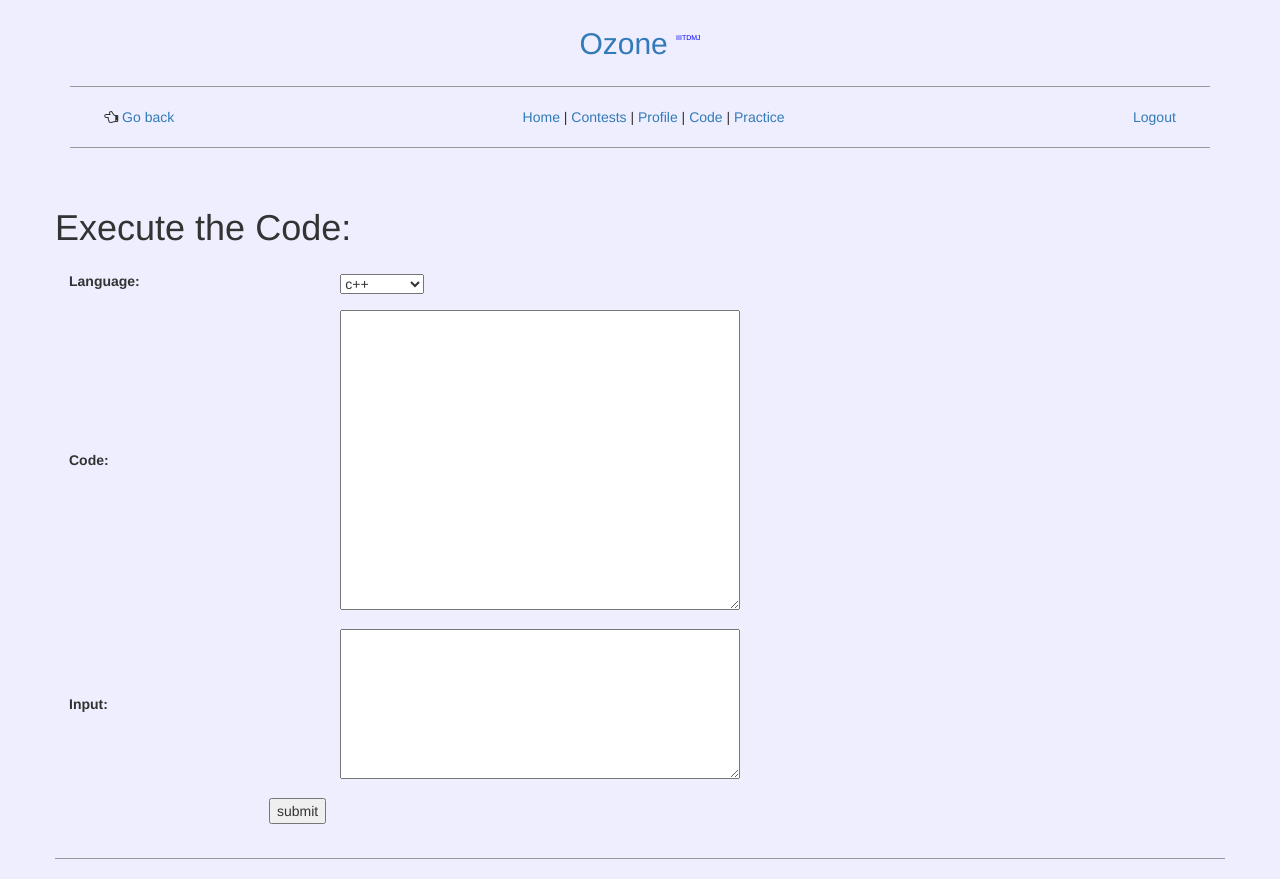
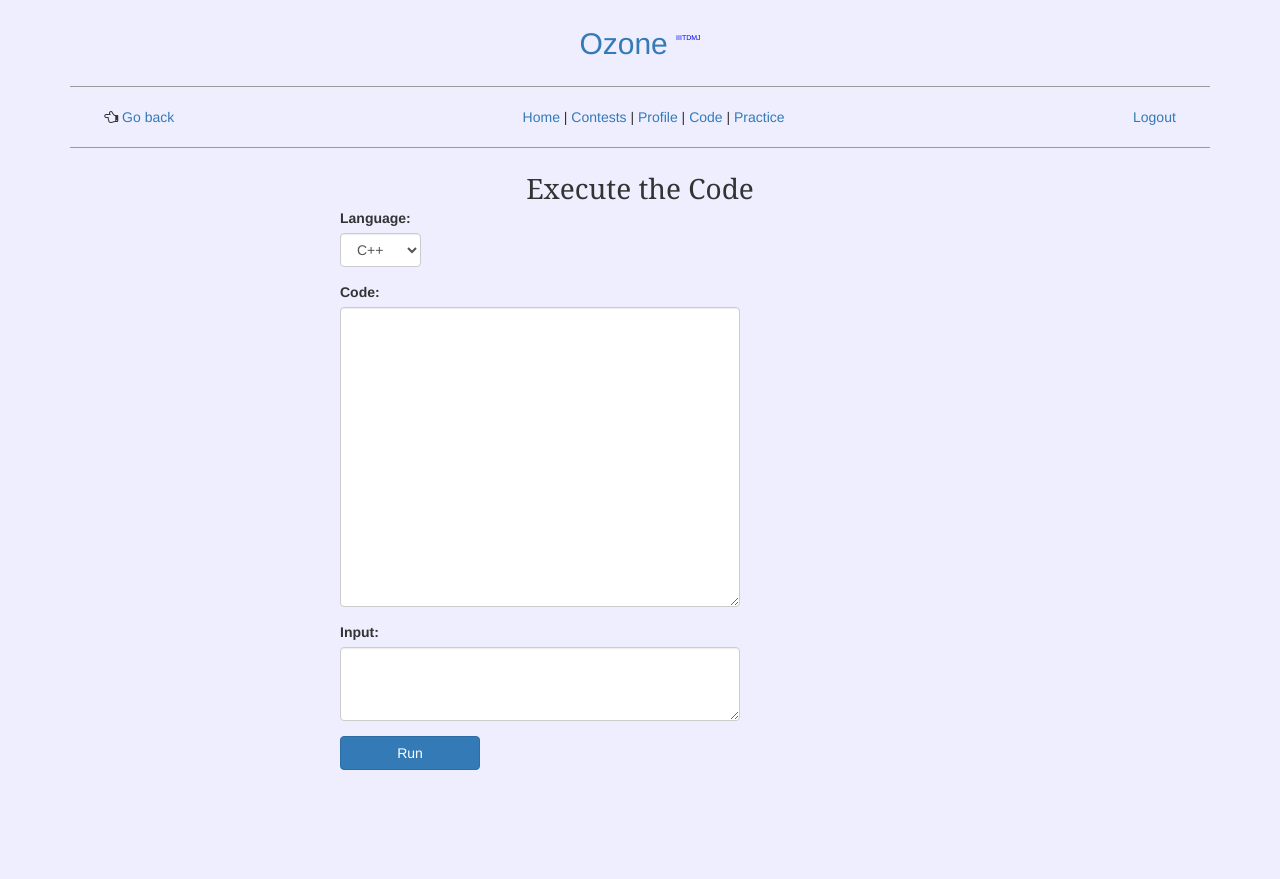
Before and after one commit to Samy-33/Ozone, a Django app: page /code/ in a window 1280 px wide. After the commit the page ends 770 px from the top, so only its background shows below. Run offline with Django 3.2, Linux system fonts and the light colour scheme; a user stored in the database is signed in; tables that the repository leaves empty hold one stand-in row (values such as "Sample post"); some libraries are stand-ins or nearby versions.

Commit message:
Bootstrapped code edit page

```diff
--- a/inout/forms.py
+++ b/inout/forms.py
@@ -6,6 +6,7 @@ from .models import *
 
 class DateInput(forms.DateInput):
     input_type = 'date'
+
 
 class RegistrationForm(forms.Form):
     username = forms.RegexField(
@@ -55,18 +56,30 @@ class RegistrationForm(forms.Form):
                 raise forms.ValidationError(_("Passwords do not match."))
         return self.cleaned_data
 
+
 class ActivateForm(forms.Form):
     act_code = forms.CharField(widget=forms.TextInput(attrs=dict(required=True, max_length=6)), label=_("Activation Code"))
 
-languages = (
-    ('cpp', 'c++'),
-    ('c', 'c'),
-    ('python2', 'python2.7'),
-    ('python3', 'python3.7'),
-    ('java', 'java'),
-)
 
 class CodeForm(forms.Form):
-    language=forms.ChoiceField(choices=languages, required=True)
-    code = forms.CharField(widget=forms.Textarea(attrs={'max_length':5000, 'class':"code"}), label=_("Code"))
-    inpt = forms.CharField(widget=forms.Textarea(attrs={'max_length':100, 'class':"input"}), label=_("Input"))
+    LANGUAGES = (
+        ('cpp', 'C++'),
+        ('c', 'C'),
+        ('python2', 'Python 2.7'),
+        ('python3', 'Python 3.7'),
+        ('java', 'Java'),
+    )
+
+    language = forms.ChoiceField(
+        widget=forms.Select(attrs={'class': 'form-control'}),
+        choices=LANGUAGES
+    )
+    code = forms.CharField(
+        widget=forms.Textarea(attrs={'max_length': 5000, 'class': "code form-control"}),
+        label=_("Code")
+    )
+    inpt = forms.CharField(
+        widget=forms.Textarea(attrs={'max_length': 100, 'rows': 3, 'class': "input form-control"}),
+        label=_("Input"),
+        required=False
+    )
--- /dev/null
+++ b/inout/static/inout/css/code-edit.css
@@ -0,0 +1,18 @@
+.code-edit-heading {
+    font-size: 200%;
+    font-family: Georgia;
+    text-align: center;
+}
+.code-edit-form {
+    margin-left: 10%;
+}
+.code-edit-form .code {
+    width: 400px;
+    height: 300px;
+}
+.code-edit-form .input {
+    width: 400px;
+}
+.code-edit-form .form-group select {
+    width: 12%;
+}
--- a/inout/templates/inout/base.html
+++ b/inout/templates/inout/base.html
@@ -33,12 +33,8 @@
             <div class="navigation-bar">
               <center>
                 <div class="back-link">
-                  <span>
-                    <i class = "fa fa-hand-o-left"></i>
-                  </span>
-                  <span>
-                    <a href="javascript:window.history.back();"> Go back</a>
-                  </span>
+                  <span><i class = "fa fa-hand-o-left"></i></span>
+                  <span><a href="javascript:window.history.back();"> Go back</a></span>
                 </div>
                 <a href='{% url "inout:home" %}'>Home</a> |
                 <a href='/contests/'>Contests</a> |
@@ -46,8 +42,7 @@
                 <a href="{% url 'inout:code' %}">Code</a> |
                 <a href="{% url 'practice:index'%}">Practice</a>
                 <a href="{% url 'inout:logout' %}" class="logout-link">Logout</a>
-                <br>
-                <hr><br>
+                <hr>
               </center>
             </div>
           {% endif %}
--- a/inout/templates/inout/code-edit.html
+++ b/inout/templates/inout/code-edit.html
@@ -1,27 +1,28 @@
 {% extends 'inout/base.html' %}
 {% load static %}
+
+{% block css %}
+  <link href="{% static 'inout/css/form-table.css' %}" rel="stylesheet" type="text/css" />
+  <link href="{% static 'inout/css/code-edit.css' %}" rel="stylesheet" type="text/css" />
+{% endblock %}
+
 {% block content %}
+  <div class="col-md-8 col-sm-8 col-md-offset-2 col-sm-offset-2">
+    <div class="code-edit-heading">Execute the Code</div>
 
-			<style>
-				.code{
-					width:400px;
-					height:300px;
-				}
-				.input{
-					width:400px;
-					height:150px;
-				}
-			</style>
-			<link href="{% static 'inout/css/form-table.css' %}" rel="stylesheet" type="text/css" />
-				<h1> Execute the Code: <br></h1>
-			<table>
-				<form action="{% url 'inout:code' %}" method="post">
-					{% csrf_token %}
-					{% for field in form %}
-						<tr><th>{{field.label_tag}}</th><td>{{field}}{{field.errors}}</td></tr>
-					{% endfor %}
-					<tr><td><input style="margin-left:200px;" type=submit value="submit" /></td></tr>
-				</form>
-				</table>
-				<hr>
+    <div class="code-edit-form">
+      <form action="{% url 'inout:code' %}" method="post" role="form">
+        {% csrf_token %}
+
+        {% for field in form %}
+          {{field.label_tag}}
+          <div class="form-group">
+            {{field}}
+          </div>
+        {% endfor %}
+
+        <input type="submit" value="Run" class="btn btn-primary">
+      </form>
+    </div>
+  </div>
 {% endblock %}
```
